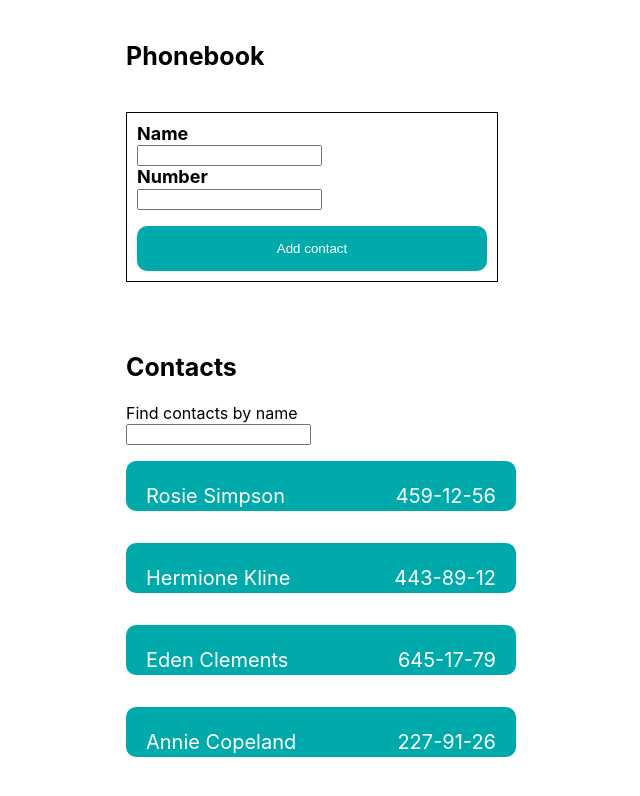
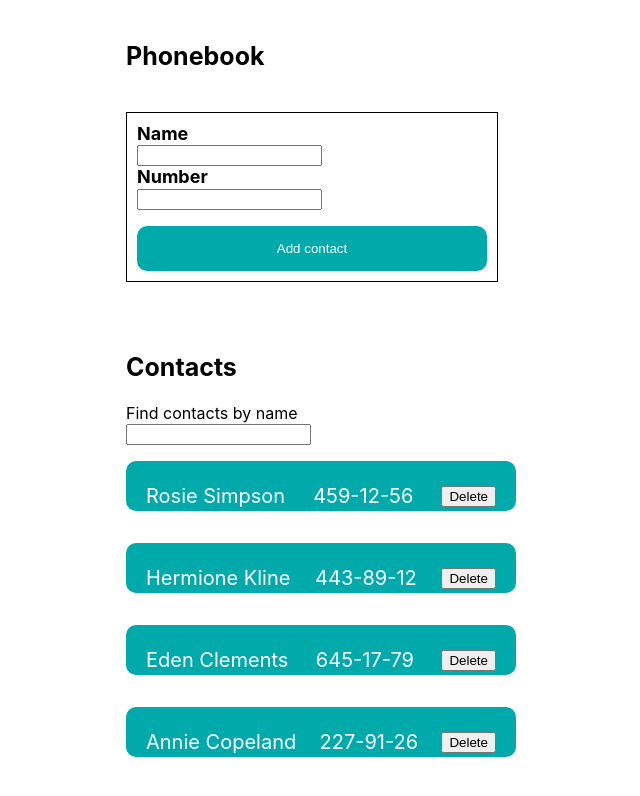
Before and after one commit to ryalua/goit-react-hw-02-phonebook, a React (Create React App) app: page / in a window 1280 px wide. Shown: the top 796 px of the page, without its empty margins (339-979 px from the left). Built offline with nearby package versions, Linux system fonts and the light colour scheme.

Commit message:
npm install   npm run lint:js   npm run build

```diff
--- a/src/components/AddContact/AddContact.jsx
+++ b/src/components/AddContact/AddContact.jsx
@@ -12,6 +12,13 @@ export const AddContact = ({ contacts }) => (
             <ItemContact>
               <p>{contact.name}</p>
               <p>{contact.number}</p>
+              <button
+                // className={css.button}
+                type="button"
+                // onClick={() => onDelete(id)}
+              >
+                Delete
+              </button>
             </ItemContact>
           </ListContacts>
         );
@@ -20,6 +27,6 @@ export const AddContact = ({ contacts }) => (
 );
 
 AddContact.propTypes = {
-  // title: PropTypes.string,
+  // contacts: PropTypes.string,
   // children: PropTypes.element,
 };
--- a/src/components/FormContacts/FormContacts.jsx
+++ b/src/components/FormContacts/FormContacts.jsx
@@ -9,12 +9,6 @@ import {
 
 export class FormContacts extends Component {
   state = {
-    // contacts: [
-    //   { id: 'id-1', name: 'Rosie Simpson', number: '459-12-56' },
-    //   { id: 'id-2', name: 'Hermione Kline', number: '443-89-12' },
-    //   { id: 'id-3', name: 'Eden Clements', number: '645-17-79' },
-    //   { id: 'id-4', name: 'Annie Copeland', number: '227-91-26' },
-    // ],
     name: '',
     number: '',
   };
```
